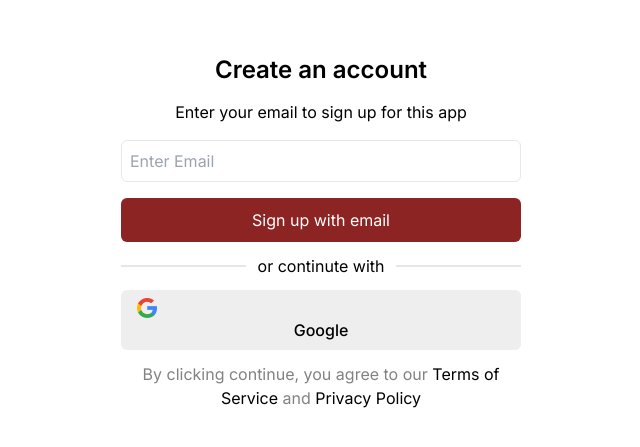
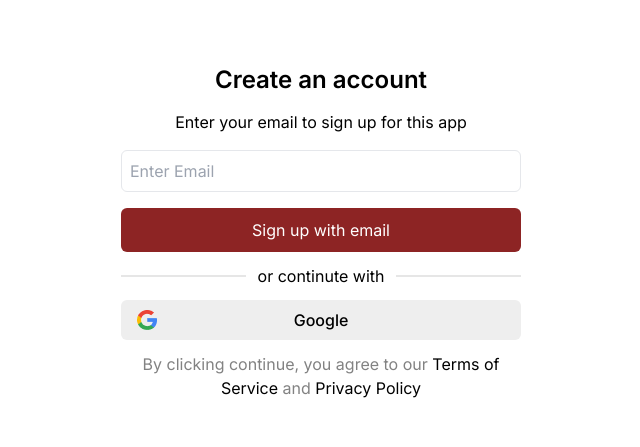
Before and after one commit to jamescasipong/isp-services, a React (Vite) app: page /SignUp in a window 1280 px wide. Shown: the part 169-616 px from the top of the page, without its empty margins (319-959 px from the left). Built offline with nearby package versions, Linux system fonts and the light colour scheme.

Commit message:
done with sign up front-end

```diff
--- a/src/pages/Signup/Signup.jsx
+++ b/src/pages/Signup/Signup.jsx
@@ -73,17 +73,13 @@ const Signup = () => {
           </div>
         </div>
 
-        <button
-          type="submit"
-          className="px-4 py-2 bg-[#EEEEEE] text-black font-medium rounded-md w-full flex-col relative"
-        >
-          <div>
-            <img src={Google} alt="" />
-          </div>
-          <div>
+        <div className="px-4 py-2 bg-[#EEEEEE] text-black font-medium rounded-md w-full relative">
+          <button type="submit" className="font-medium rounded-md w-full">
             <p>Google</p>
-          </div>
-        </button>
+          </button>
+
+          <img className="absolute top-2.5 " src={Google} alt="" />
+        </div>
 
         <p className="text-[16px] text-black text-center">
           <span className="text-[#828282]">
```
